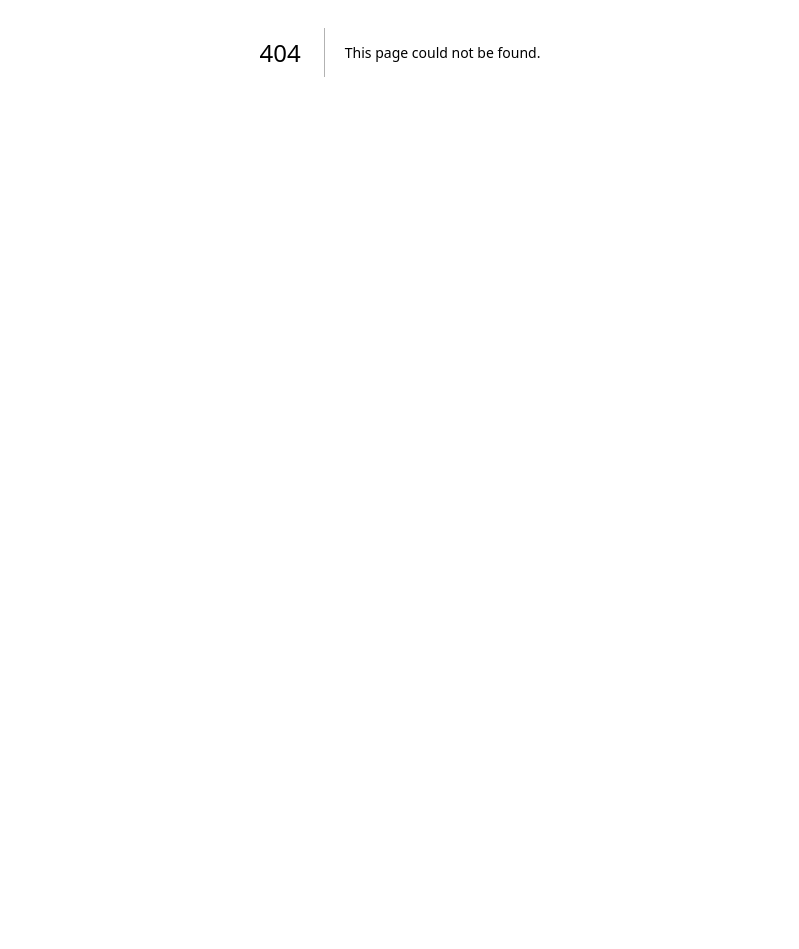
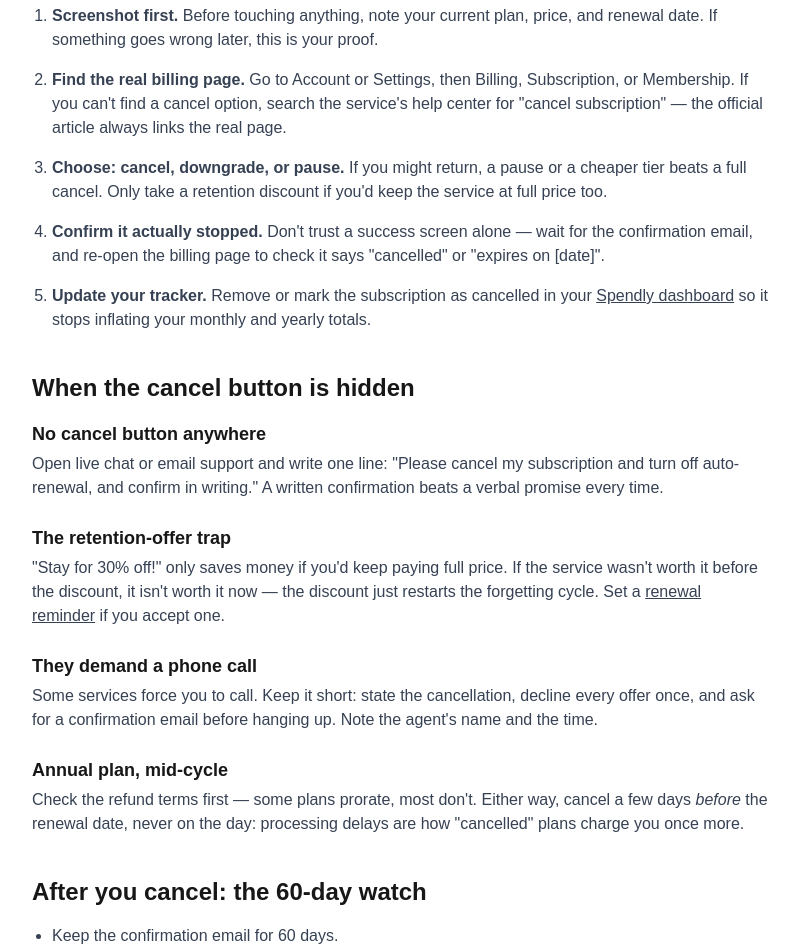
Before and after one commit to sbrstone786-cloud/spendly, a Next.js app: page /how-to-cancel-a-subscription in a window 1280 px wide. Before the commit this address had no page. Shown: the part 348-1297 px from the top of the page, without its empty margins (240-1039 px from the left). Before the commit the page ends 800 px from the top, so only its background shows below. Built offline with nearby package versions, Linux system fonts and the light colour scheme.

Commit message:
create how to cancel a subscription

```diff
--- /dev/null
+++ b/app/how-to-cancel-a-subscription/page.tsx
@@ -0,0 +1,197 @@
+import type { Metadata } from "next";
+import Link from "next/link";
+
+export const metadata: Metadata = {
+  title: "How to Cancel a Subscription: Step-by-Step Guide | Spendly",
+  description:
+    "Cancel any subscription without the runaround: find the real cancel page, avoid retention traps, confirm it actually stopped, and track what's left. Free guide.",
+  keywords: [
+    "how to cancel a subscription",
+    "cancel subscription online",
+    "subscription cancellation guide",
+    "stop recurring payments",
+  ],
+  openGraph: {
+    title: "How to Cancel a Subscription: Step-by-Step Guide | Spendly",
+    description:
+      "The reliable way to cancel any subscription — plus what to do when the cancel button is hidden.",
+    url: "https://spendly-beryl-three.vercel.app/how-to-cancel-a-subscription",
+    siteName: "Spendly",
+    type: "website",
+  },
+  alternates: {
+    canonical: "https://spendly-beryl-three.vercel.app/how-to-cancel-a-subscription",
+  },
+};
+
+const faqJsonLd = {
+  "@context": "https://schema.org",
+  "@type": "FAQPage",
+  mainEntity: [
+    {
+      "@type": "Question",
+      name: "How do I cancel a subscription online?",
+      acceptedAnswer: {
+        "@type": "Answer",
+        text: "Go to Account or Settings, then Billing or Subscription, and look for Cancel plan. If there is no cancel button, use the service's help center or live chat and ask for written confirmation that auto-renewal is off.",
+      },
+    },
+    {
+      "@type": "Question",
+      name: "Do I get a refund if I cancel a subscription mid-cycle?",
+      acceptedAnswer: {
+        "@type": "Answer",
+        text: "Usually you keep access until the end of the paid period but don't get a refund for the remaining time. Annual plans sometimes offer prorated refunds — check the terms before cancelling, and cancel a few days before renewal, not on the day.",
+      },
+    },
+    {
+      "@type": "Question",
+      name: "What should I do after cancelling a subscription?",
+      acceptedAnswer: {
+        "@type": "Answer",
+        text: "Save the cancellation confirmation email for 60 days, check your next card statement for stray charges, remove the payment method if the service allows it, and update your subscription tracker so the cancelled plan stops showing in your totals.",
+      },
+    },
+  ],
+};
+
+export default function CancelSubscriptionGuidePage() {
+  return (
+    <main className="min-h-screen bg-white">
+      <script
+        type="application/ld+json"
+        dangerouslySetInnerHTML={{ __html: JSON.stringify(faqJsonLd) }}
+      />
+      <div className="max-w-3xl mx-auto px-4 py-14">
+        <p className="text-sm font-medium text-blue-600">Free Guide</p>
+        <h1 className="mt-2 text-4xl font-bold tracking-tight">
+          How to Cancel a Subscription (Without the Runaround)
+        </h1>
+        <p className="mt-4 text-lg text-gray-600">
+          Signing up takes one click — cancelling takes a treasure hunt. Companies
+          bury the cancel button on purpose. Here is the reliable process that
+          works on almost any service, plus what to do when they hide the exit.
+        </p>
+
+        <section className="mt-10">
+          <h2 className="text-2xl font-bold">The 5-step cancel process</h2>
+          <ol className="mt-4 list-decimal pl-5 space-y-4 text-gray-700">
+            <li>
+              <strong>Screenshot first.</strong> Before touching anything, note your
+              current plan, price, and renewal date. If something goes wrong later,
+              this is your proof.
+            </li>
+            <li>
+              <strong>Find the real billing page.</strong> Go to Account or Settings,
+              then Billing, Subscription, or Membership. If you can't find a cancel
+              option, search the service's help center for "cancel subscription" —
+              the official article always links the real page.
+            </li>
+            <li>
+              <strong>Choose: cancel, downgrade, or pause.</strong> If you might
+              return, a pause or a cheaper tier beats a full cancel. Only take a
+              retention discount if you'd keep the service at full price too.
+            </li>
+            <li>
+              <strong>Confirm it actually stopped.</strong> Don't trust a success
+              screen alone — wait for the confirmation email, and re-open the
+              billing page to check it says "cancelled" or "expires on [date]".
+            </li>
+            <li>
+              <strong>Update your tracker.</strong> Remove or mark the subscription
+              as cancelled in your{" "}
+              <Link href="/dashboard" className="font-medium underline">
+                Spendly dashboard
+              </Link>{" "}
+              so it stops inflating your monthly and yearly totals.
+            </li>
+          </ol>
+        </section>
+
+        <section className="mt-10">
+          <h2 className="text-2xl font-bold">When the cancel button is hidden</h2>
+          <div className="mt-4 space-y-6">
+            <div>
+              <h3 className="text-lg font-semibold">No cancel button anywhere</h3>
+              <p className="mt-1 text-gray-700">
+                Open live chat or email support and write one line: "Please cancel
+                my subscription and turn off auto-renewal, and confirm in writing."
+                A written confirmation beats a verbal promise every time.
+              </p>
+            </div>
+            <div>
+              <h3 className="text-lg font-semibold">The retention-offer trap</h3>
+              <p className="mt-1 text-gray-700">
+                "Stay for 30% off!" only saves money if you'd keep paying full
+                price. If the service wasn't worth it before the discount, it
+                isn't worth it now — the discount just restarts the forgetting
+                cycle. Set a{" "}
+                <Link href="/saas-renewal-reminder" className="font-medium underline">
+                  renewal reminder
+                </Link>{" "}
+                if you accept one.
+              </p>
+            </div>
+            <div>
+              <h3 className="text-lg font-semibold">They demand a phone call</h3>
+              <p className="mt-1 text-gray-700">
+                Some services force you to call. Keep it short: state the
+                cancellation, decline every offer once, and ask for a confirmation
+                email before hanging up. Note the agent's name and the time.
+              </p>
+            </div>
+            <div>
+              <h3 className="text-lg font-semibold">Annual plan, mid-cycle</h3>
+              <p className="mt-1 text-gray-700">
+                Check the refund terms first — some plans prorate, most don't.
+                Either way, cancel a few days <em>before</em> the renewal date,
+                never on the day: processing delays are how "cancelled" plans
+                charge you once more.
+              </p>
+            </div>
+          </div>
+        </section>
+
+        <section className="mt-10">
+          <h2 className="text-2xl font-bold">After you cancel: the 60-day watch</h2>
+          <ul className="mt-4 list-disc pl-5 space-y-2 text-gray-700">
+            <li>Keep the confirmation email for 60 days.</li>
+            <li>Check your next two card statements for stray charges.</li>
+            <li>Remove the saved payment method if the service allows it.</li>
+            <li>
+              Recount what you actually spend now with the{" "}
+              <Link href="/subscription-cost-calculator" className="font-medium underline">
+                Subscription Cost Calculator
+              </Link>{" "}
+              — the number usually drops more than expected.
+            </li>
+            <li>
+              For trials you start in future, set a{" "}
+              <Link href="/free-trial-reminder" className="font-medium underline">
+                free trial reminder
+              </Link>{" "}
+              so you never need this guide again.
+            </li>
+          </ul>
+        </section>
+
+        <section className="mt-10 rounded-2xl bg-gray-50 p-6">
+          <h2 className="text-xl font-bold">See what cancelling saved you</h2>
+          <p className="mt-2 text-gray-700">
+            Mark cancelled subscriptions in the Spendly dashboard and watch your
+            monthly and yearly totals drop — free, no signup, data stays in your
+            browser.
+          </p>
+          <div className="mt-4">
+            <Link
+              href="/dashboard"
+              className="rounded-xl bg-black px-4 py-2 text-sm font-medium text-white"
+            >
+              Open Dashboard
+            </Link>
+          </div>
+        </section>
+      </div>
+    </main>
+  );
+}
```
